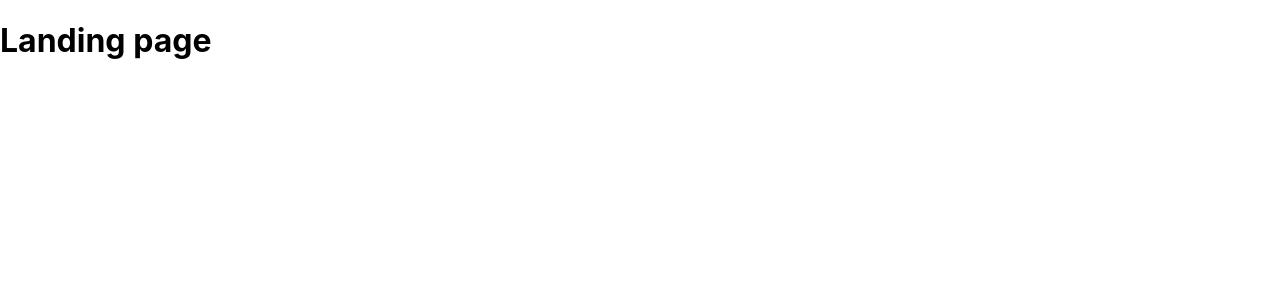
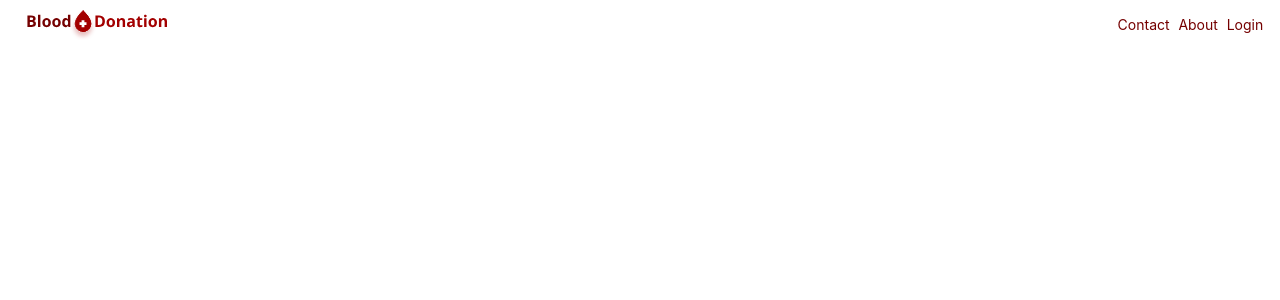
Before and after one commit to Hat52/blood-donation, a React (Create React App) app: page / in a window 1280 px wide. Shown: the top 300 px of the page. Built offline with nearby package versions, Linux system fonts and the light colour scheme.

Commit message:
Add: Navbar

```diff
--- /dev/null
+++ b/src/assets/img/index.js
@@ -0,0 +1,3 @@
+import TextLogo from './textlogo.svg';
+
+export { TextLogo };
--- /dev/null
+++ b/src/components/index.js
@@ -0,0 +1,2 @@
+import Navbar from './navbar/';
+export { Navbar };
--- /dev/null
+++ b/src/components/navbar/index.css
@@ -0,0 +1,25 @@
+.nav-bar {
+	height: 50px;
+	width: 100%;
+	position: fixed;
+	display: flex;
+	justify-content: space-between;
+	align-items: center;
+	padding-left: 2% !important;
+}
+
+.nav-bar .link-collections {
+	width: 12%;
+	display: flex;
+	justify-content: space-between;
+	margin-right: 3% !important;
+}
+.nav-bar .link-collections a {
+	color: #750000;
+	text-decoration: none;
+	font-style: normal;
+	font-weight: 400;
+	font-size: 14px;
+	line-height: 20px;
+	padding: 4px;
+}
--- /dev/null
+++ b/src/components/navbar/index.js
@@ -0,0 +1,17 @@
+import './index.css';
+import { TextLogo } from '../../assets/img';
+import { Link } from 'react-router-dom';
+import { Collections } from '../../constants';
+
+export default function Navbar() {
+	return (
+		<div className="nav-bar" id="navbar">
+			<img src={TextLogo} alt="blood donation logo" />
+			<div className="link-collections">
+				{Collections.Navbar.map(({ name, link }) => {
+					return <Link to={link}>{name}</Link>;
+				})}
+			</div>
+		</div>
+	);
+}
--- /dev/null
+++ b/src/constants/collections.constants.js
@@ -0,0 +1,16 @@
+const Navbar = [
+	{
+		name: 'Contact',
+		link: '#'
+	},
+	{
+		name: 'About',
+		link: '#'
+	},
+	{
+		name: 'Login',
+		link: '#'
+	}
+];
+
+export default { Navbar };
--- /dev/null
+++ b/src/constants/index.js
@@ -0,0 +1,3 @@
+import Collections from './collections.constants';
+
+export { Collections };
--- a/src/pages/Landing.js
+++ b/src/pages/Landing.js
@@ -1,3 +1,21 @@
+import { Navbar } from '../components';
 export default function LandingPage() {
-	return <h1>Landing page</h1>;
+	window.onscroll = function () {
+		scrollFunction();
+	};
+
+	function scrollFunction() {
+		if (document.body.scrollTop > 80 || document.documentElement.scrollTop > 80) {
+			document.getElementById('navbar').style.boxShadow =
+				' 0px 3px 8px 6px rgba(117, 0, 0, 0.25)';
+		} else {
+			document.getElementById('navbar').style.boxShadow = '';
+		}
+	}
+
+	return (
+		<div style={{ height: '150vh' }}>
+			<Navbar />
+		</div>
+	);
 }
```
Also changed, not shown: src/assets/img/textlogo.svg (added).
